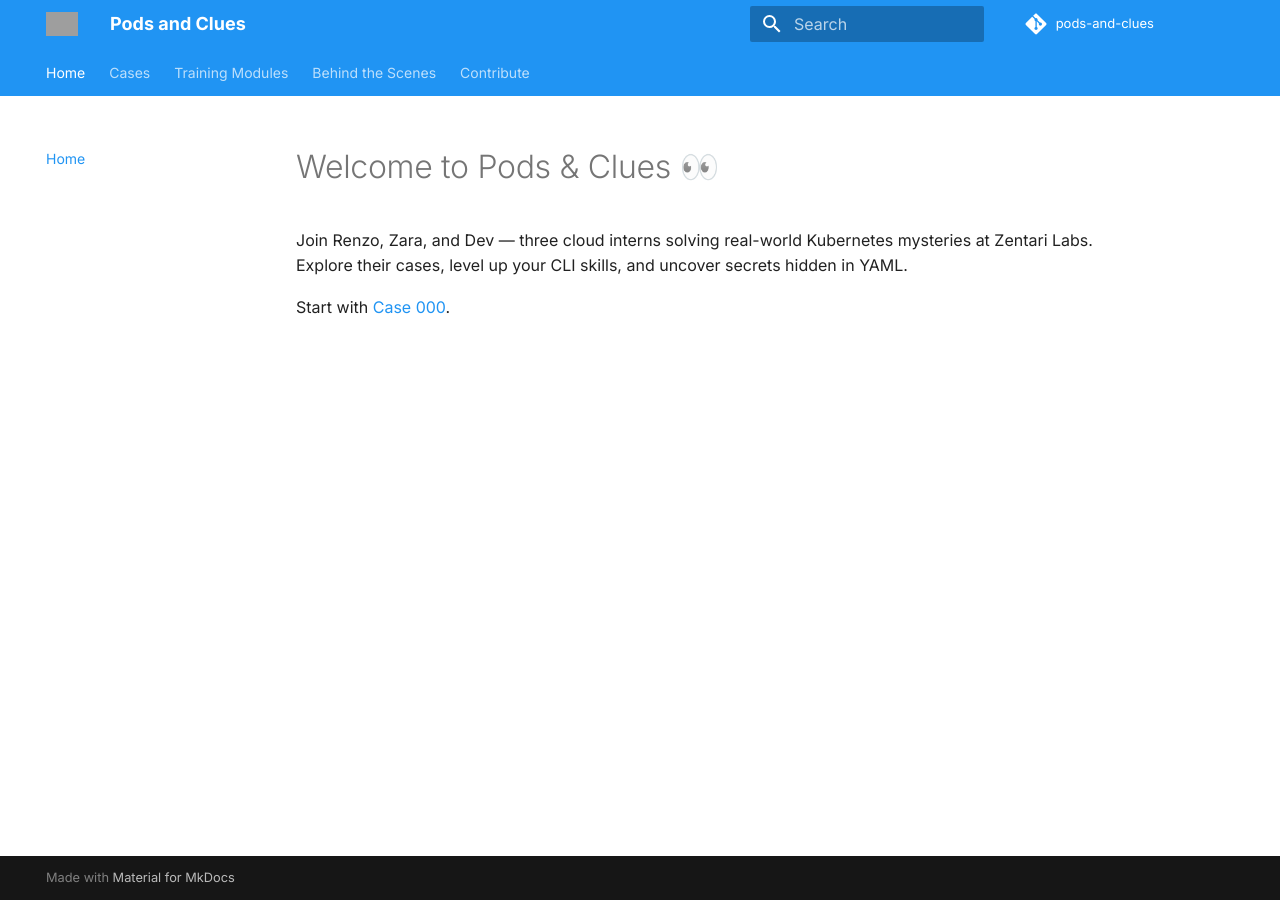
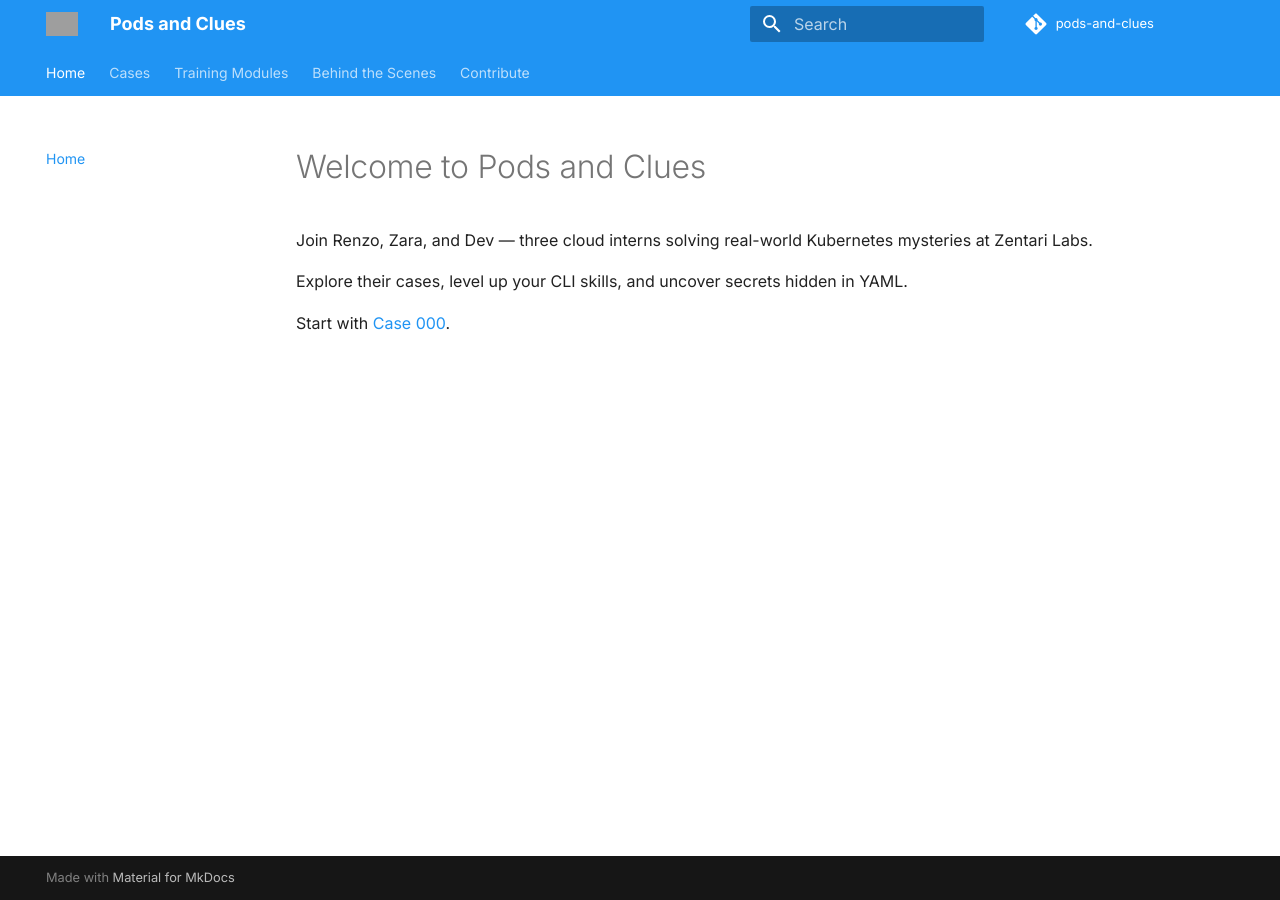
Before and after one commit to zentarilabs/pods-and-clues, an MkDocs documentation site: the page built from docs/index.md, in a window 1280 px wide. Built offline with MkDocs 1.6.1 and Material for MkDocs 9.7.7, drawn with Linux system fonts in a browser that asks for light colours; nearby versions of some CDN libraries; comment, search, counter and statistics services are not loaded; grey boxes are pictures that could not be loaded.

```diff
--- a/docs/index.md
+++ b/docs/index.md
@@ -1,6 +1,7 @@
-# Welcome to Pods & Clues 👀
+# Welcome to Pods and Clues
 
 Join Renzo, Zara, and Dev — three cloud interns solving real-world Kubernetes mysteries at Zentari Labs.
+
 Explore their cases, level up your CLI skills, and uncover secrets hidden in YAML.
 
 Start with [Case 000](cases/case-000.md).
```
Also changed, not shown: requirements.txt (added, +34 -0 lines), 2 other files.
